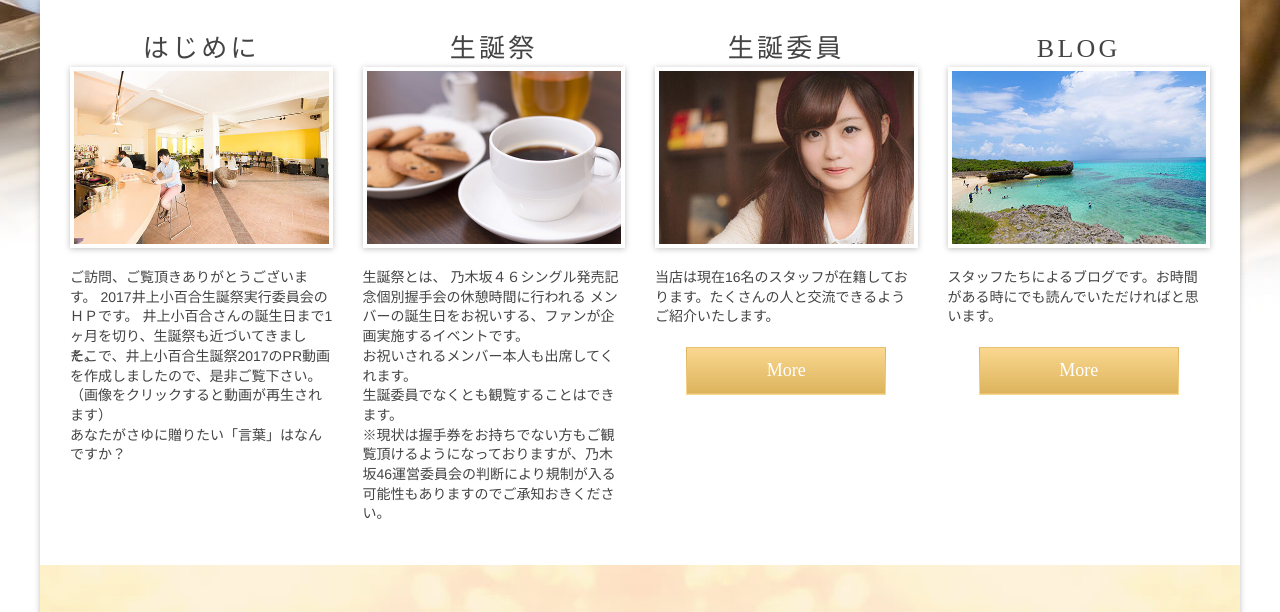
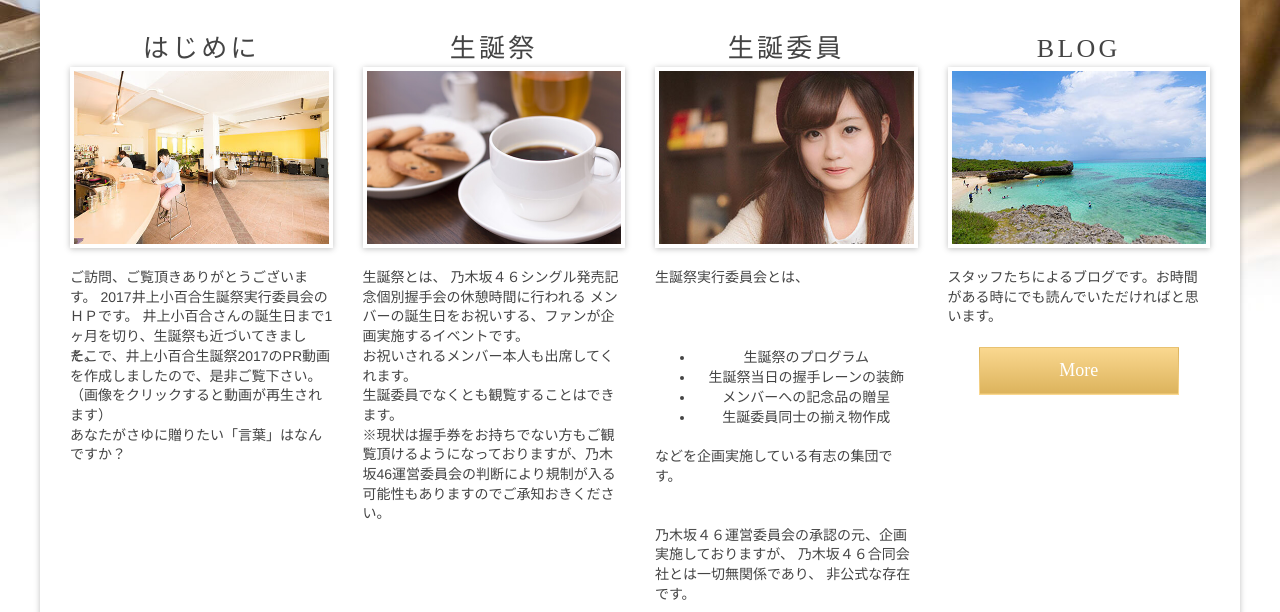
Before and after one commit to nowheretogo/my-bootstrap, a plain HTML site: page index.html in a window 1280 px wide. Shown: the part 401-1013 px from the top of the page. Drawn offline with nearby package versions, Linux system fonts and the light colour scheme.

Commit message:
update main contents

```diff
--- a/index.html
+++ b/index.html
@@ -94,7 +94,21 @@
               <dl>
                 <dt class="text-center">生誕委員</dt>
                 <dd><img src="img/thumb_featureStaff.jpg" alt="スタッフ" class="img-thumbnail">
-                  <p>当店は現在16名のスタッフが在籍しております。たくさんの人と交流できるようご紹介いたします。</p><a href="" class="btn-more">More</a>
+                    <p>生誕祭実行委員会とは、</p>
+<ul>
+    <li>生誕祭のプログラム</li>
+<li>生誕祭当日の握手レーンの装飾</li>
+<li>メンバーへの記念品の贈呈</li>
+<li>生誕委員同士の揃え物作成</li>
+                    </ul>
+                    <p>
+                        などを企画実施している有志の集団です。</p>
+                    <p>
+乃木坂４６運営委員会の承認の元、企画実施しておりますが、
+
+乃木坂４６合同会社とは一切無関係であり、
+
+非公式な存在です。</p>
                 </dd>
               </dl>
             </div>
```
